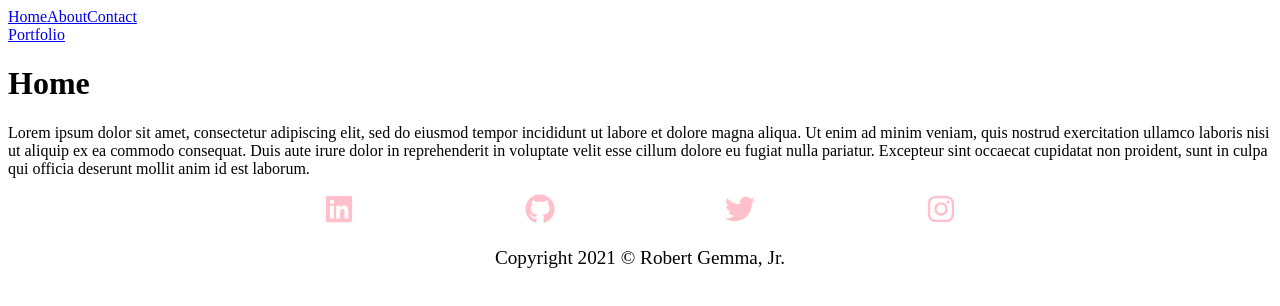
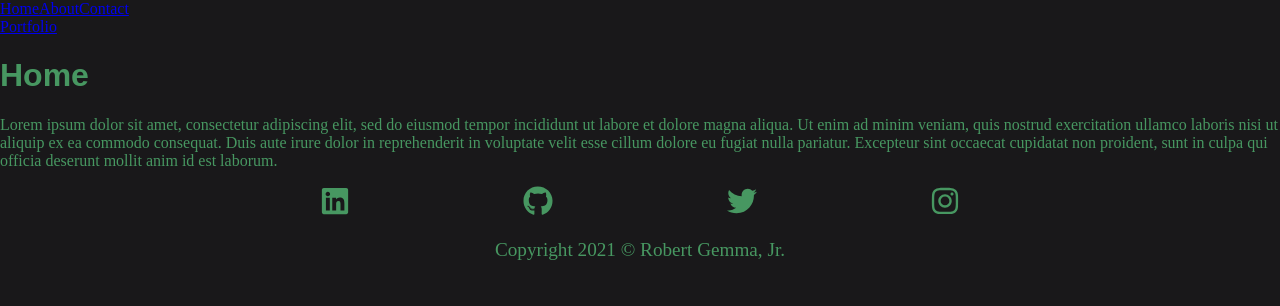
Before and after one commit to RobertGemmaJr/robertgemmajr, a React (Create React App) app in the folder robertgemmajr/: page / in a window 1280 px wide. Shown: the top 306 px of the page. Built offline with nearby package versions, Linux system fonts and the light colour scheme.

Commit message:
Added basic theming

```diff
--- a/robertgemmajr/public/index.html
+++ b/robertgemmajr/public/index.html
@@ -4,7 +4,6 @@
     <meta charset="utf-8" />
     <link rel="icon" href="%PUBLIC_URL%/favicon.ico" />
     <meta name="viewport" content="width=device-width, initial-scale=1" />
-    <meta name="theme-color" content="#000000" />
     <meta
       name="description"
       content="Personal website for Robert Gemma, Jr."
--- a/robertgemmajr/src/App.jsx
+++ b/robertgemmajr/src/App.jsx
@@ -1,6 +1,6 @@
 import React from "react";
 import { BrowserRouter, Route, Switch } from "react-router-dom";
-import styled from "styled-components";
+import { createGlobalStyle, ThemeProvider } from "styled-components";
 
 import Home from "./components/pages/Home";
 import About from "./components/pages/About";
@@ -9,10 +9,39 @@ import Error from "./components/pages/Error";
 import Portfolio from "./components/pages/Portfolio"
 import Navigation from "./components/Navigation";
 
+const theme = {
+  background: "#19181A",
+  primary: "#479761",
+  secondary: "#CEBC81",
+  tertiary: "#A16E83",
+  quaternary: "#B19F9E",
+  pFont: "'Lora', serif",
+  hFont: "'Ubuntu Condensed', sans-serif",
+};
+
+const GlobalStyle = createGlobalStyle`
+  body {
+    margin: 0;
+    padding: 0;
+    background-color: ${theme.background}
+  }
+
+  h1, h2, h3, h4, h5, h6 {
+    font-family: ${theme.hFont};
+    color: ${theme.primary};
+  }
+
+  p {
+    font-family: ${theme.pFont};
+    color: ${theme.primary};
+  }
+`
+
 export default function App() {
   return (
     <BrowserRouter>
-      <div>
+      <ThemeProvider theme={theme}>
+        <GlobalStyle />
         <Navigation />
           <Switch>
             <Route path="/" component={Home} exact/>
@@ -21,7 +50,7 @@ export default function App() {
             <Route path="/contact" component={Contact}/>
             <Route component={Error}/>
         </Switch>
-      </div>
+      </ThemeProvider>
     </BrowserRouter>
   );
 }
--- a/robertgemmajr/src/components/Footer.jsx
+++ b/robertgemmajr/src/components/Footer.jsx
@@ -9,9 +9,9 @@ const Icons = styled.div`
   justify-content: space-between;
 
   a {
-    color: pink;
+    color: ${props => props.theme.primary};
     :hover {
-      color: black;
+      color: ${props => props.theme.secondary};
     }
   }
 `;
@@ -19,6 +19,8 @@ const Icons = styled.div`
 const Copyright = styled.p`
   text-align: center;
   font-size: 1.2em;
+  background-color: ${props => props.theme.background};
+  color: ${props => props.theme.primary}
 `;
 
 export default function Footer() {
```
Also changed, not shown: robertgemmajr/package.json (+4 -4 lines), 1 other file (tests, documents, lock files or other folders).
